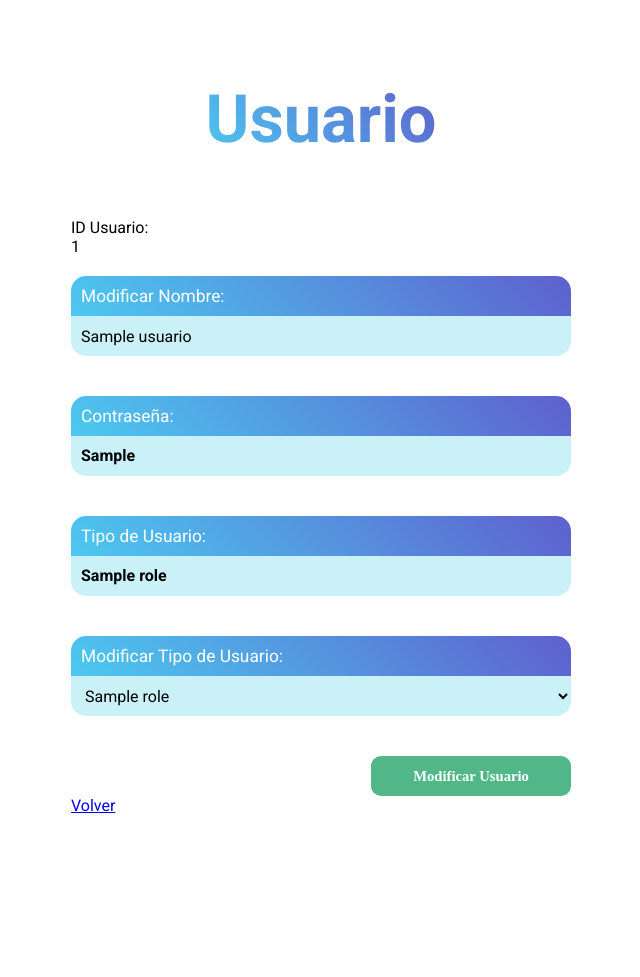
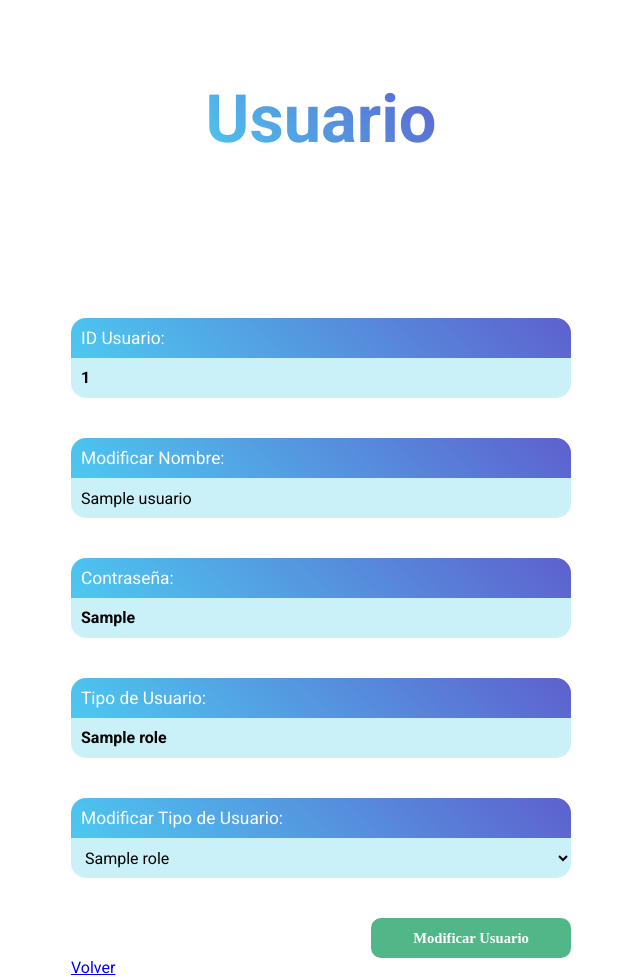
Before and after one commit to willrev/AplicativoAlmaBrows-main, a PHP site: template views/usuario/modify.php in a window 1280 px wide. Shown: the whole page, without its empty margins (319-959 px from the left). Before the commit the page ends 813 px from the top, so only its background shows below. Run offline with PHP 8.4, Linux system fonts and the light colour scheme; the template is opened without the code that fills it: most values are stand-ins (such as "Sample title", 1, 10 or a date in 2020).

```diff
--- a/styles/usuario/create.css
+++ b/styles/usuario/create.css
@@ -81,13 +81,14 @@
 
 }
 
+                                        /********/
                                         /*Estilo para el
                                         campo de contraseña
                                         en el archivo :
                                         modify.php
                                         editar usuario */
                                         /********/
-/********/
+
 
 .div--form > h2{
 
--- a/views/tipificacion/modify.php
+++ b/views/tipificacion/modify.php
@@ -9,6 +9,8 @@
     <section class="section--one">
 
         <h1>Tipificación en Detalle</h1>
+
+            <!--<form action="usuarioController.php" method="POST">-->
 
                 <?php foreach($tipificaciones as $tipificacion) : ?>
 
@@ -74,6 +76,9 @@
 
         <?php endforeach; ?>
 
+        <!-- </form> -->
+
+
     </section>
 
 </main>
--- a/views/usuario/modify.php
+++ b/views/usuario/modify.php
@@ -10,17 +10,21 @@
 
         <h1>Usuario</h1>
 
+        <section class="section--one">
+
         <form action="usuarioController.php" method="POST">
+
 
             <input type="text" name="accion" id="accion" value="actualizarUsuario" hidden>
 
             <?php foreach($usuarios as $usuario) : ?>
 
-
+                <div class="div--form">
                     <label for="idUsuario">ID Usuario:</label>
-                    <label><?=$usuario->idUsuario?></label>
+                    <h2><?=$usuario->idUsuario?></h2>
                     <input type="text" name="idUsuario" id="idUsuario" value="<?=$usuario->idUsuario?>" hidden>
 
+                </div>
 
                 <div class="div--form">
 
@@ -82,8 +86,7 @@
                         <a href="usuarioController.php">Volver</a>
 
                     </div>
-        </form>
-
+            </form>
 
     </section>
 
```
Lines whose indentation alone changed are shown as unchanged.
